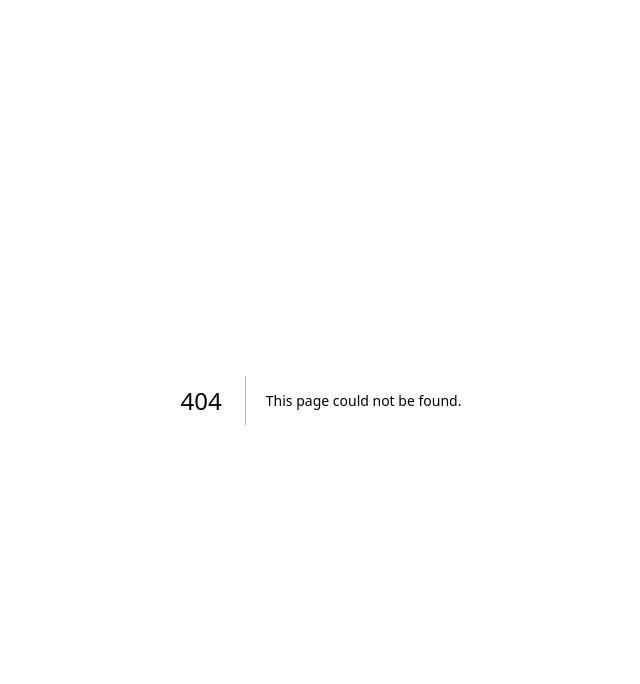
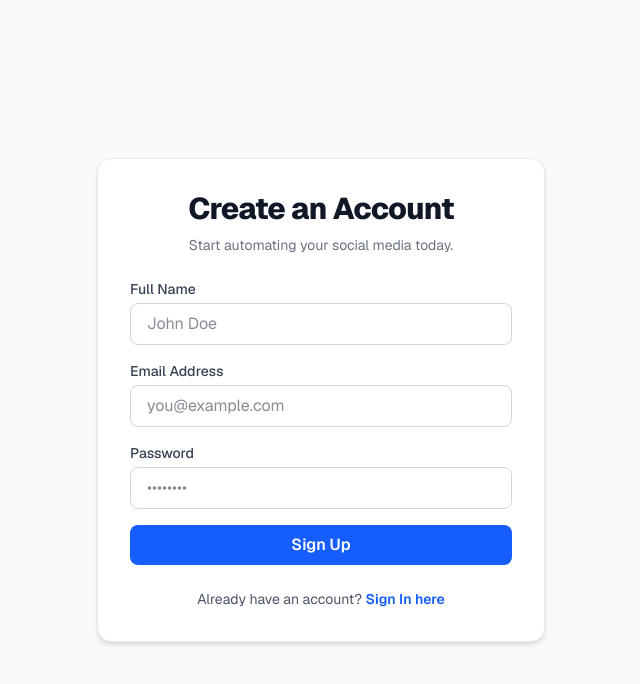
Before and after one commit to JohnLloydCanoy/asap, a Next.js app in the folder frontend/: page /signup in a window 1280 px wide. Before the commit this address had no page. Shown: the top 684 px of the page, without its empty margins (319-959 px from the left). Built offline with nearby package versions, Linux system fonts and the light colour scheme; no server answers.

Commit message:
feat: creating placeholder

```diff
--- /dev/null
+++ b/frontend/src/app/signup/page.tsx
@@ -0,0 +1,111 @@
+"use client";
+
+import { useState } from "react";
+import { useRouter } from "next/navigation";
+import Link from "next/link";
+import api from "../../lib/api";
+
+export default function SignUpPage() {
+    const [fullName, setFullName] = useState("");
+    const [email, setEmail] = useState("");
+    const [password, setPassword] = useState("");
+    const [errorMsg, setErrorMsg] = useState("");
+    const [isLoading, setIsLoading] = useState(false);
+    const router = useRouter();
+
+    const handleSignUp = async (e: React.FormEvent) => {
+        e.preventDefault();
+        setIsLoading(true);
+        setErrorMsg("");
+
+try {
+    await api.post("/users/", {
+    email: email,
+    password: password,
+    full_name: fullName,
+    is_active: true,
+    });
+
+    router.push("/login?registered=true");
+
+} catch (error: any) {
+    console.error(error);
+    setErrorMsg(
+    error.response?.data?.detail || "❌ Failed to create account. Please try again."
+    );
+} finally {
+    setIsLoading(false);
+}
+};
+
+return (
+    <div className="min-h-screen flex items-center justify-center bg-gray-50 px-4">
+        <div className="max-w-md w-full space-y-6 p-8 bg-white rounded-xl shadow-md border border-gray-200">
+        <div className="text-center">
+            <h1 className="text-3xl font-extrabold text-gray-900 tracking-tight">Create an Account</h1>
+            <p className="mt-2 text-sm text-gray-500">Start automating your social media today.</p>
+        </div>
+
+        <form onSubmit={handleSignUp} className="space-y-4">
+            <div>
+            <label className="block text-sm font-medium text-gray-700 mb-1">Full Name</label>
+            <input
+                type="text"
+                value={fullName}
+                onChange={(e) => setFullName(e.target.value)}
+                placeholder="John Doe"
+                className="w-full px-4 py-2 border border-gray-300 rounded-md focus:ring-2 focus:ring-blue-500 text-gray-900 outline-none"
+                required
+            />
+            </div>
+
+            <div>
+            <label className="block text-sm font-medium text-gray-700 mb-1">Email Address</label>
+            <input
+                type="email"
+                value={email}
+                onChange={(e) => setEmail(e.target.value)}
+                placeholder="you@example.com"
+                className="w-full px-4 py-2 border border-gray-300 rounded-md focus:ring-2 focus:ring-blue-500 text-gray-900 outline-none"
+                required
+            />
+            </div>
+
+            <div>
+            <label className="block text-sm font-medium text-gray-700 mb-1">Password</label>
+            <input
+                type="password"
+                value={password}
+                onChange={(e) => setPassword(e.target.value)}
+                placeholder="••••••••"
+                minLength={8}
+                className="w-full px-4 py-2 border border-gray-300 rounded-md focus:ring-2 focus:ring-blue-500 text-gray-900 outline-none"
+                required
+            />
+            </div>
+
+            <button
+            type="submit"
+            disabled={isLoading}
+            className="w-full bg-blue-600 hover:bg-blue-700 text-white font-semibold py-2 px-4 rounded-md transition disabled:bg-blue-300"
+            >
+            {isLoading ? "Creating account..." : "Sign Up"}
+            </button>
+        </form>
+
+        {errorMsg && (
+            <div className="p-3 bg-red-50 rounded-md text-center text-sm font-medium text-red-800">
+            {errorMsg}
+            </div>
+        )}
+
+        <div className="text-center text-sm text-gray-600 mt-4">
+            Already have an account?{" "}
+            <Link href="/login" className="text-blue-600 font-semibold hover:underline">
+            Sign In here
+            </Link>
+        </div>
+        </div>
+    </div>
+    );
+}
```
